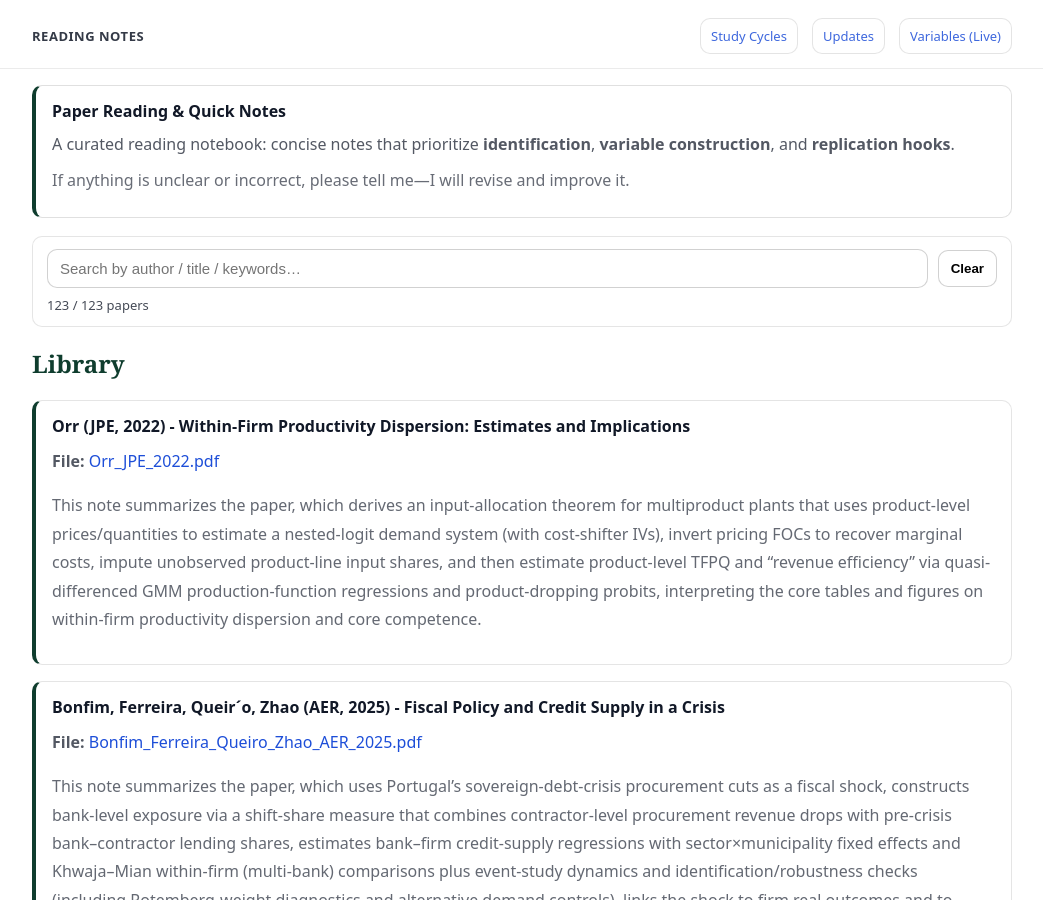
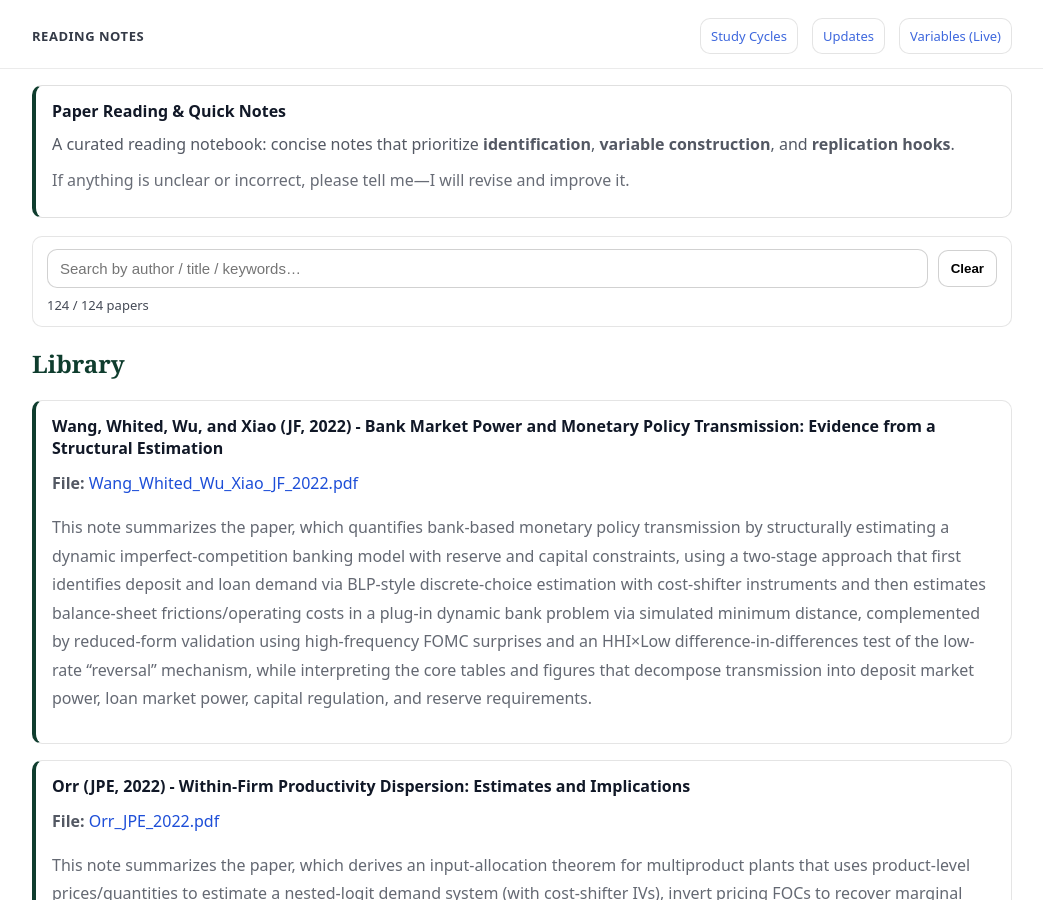
Before and after one commit to yaxinzn/study-archive, a Jekyll site: the page built from reading/index.md, in a window 1280 px wide and 900 px high. Shown: the whole window, without its empty margins (118-1161 px from the left). Built offline with Jekyll 4.4.1, drawn with Linux system fonts in a browser that asks for light colours.

Commit message:
Reading: add/update Wang_Whited_Wu_Xiao_JF_2022.pdf

```diff
--- a/_data/reading.yml
+++ b/_data/reading.yml
@@ -1,3 +1,7 @@
+- title: "Wang, Whited, Wu, and Xiao (JF, 2022) - Bank Market Power and Monetary Policy Transmission: Evidence from a Structural Estimation"
+  file: "Wang_Whited_Wu_Xiao_JF_2022.pdf"
+  desc: "This note summarizes the paper, which quantifies bank-based monetary policy transmission by structurally estimating a dynamic imperfect-competition banking model with reserve and capital constraints, using a two-stage approach that first identifies deposit and loan demand via BLP-style discrete-choice estimation with cost-shifter instruments and then estimates balance-sheet frictions/operating costs in a plug-in dynamic bank problem via simulated minimum distance, complemented by reduced-form validation using high-frequency FOMC surprises and an HHI×Low difference-in-differences test of the low-rate “reversal” mechanism, while interpreting the core tables and figures that decompose transmission into deposit market power, loan market power, capital regulation, and reserve requirements."
+
 - title: "Orr (JPE, 2022) - Within-Firm Productivity Dispersion: Estimates and Implications"
   file: "Orr_JPE_2022.pdf"
   desc: "This note summarizes the paper, which derives an input-allocation theorem for multiproduct plants that uses product-level prices/quantities to estimate a nested-logit demand system (with cost-shifter IVs), invert pricing FOCs to recover marginal costs, impute unobserved product-line input shares, and then estimate product-level TFPQ and “revenue efficiency” via quasi-differenced GMM production-function regressions and product-dropping probits, interpreting the core tables and figures on within-firm productivity dispersion and core competence."
```
Also changed, not shown: 1 other file.
